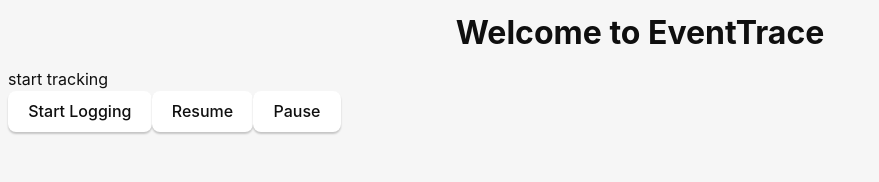
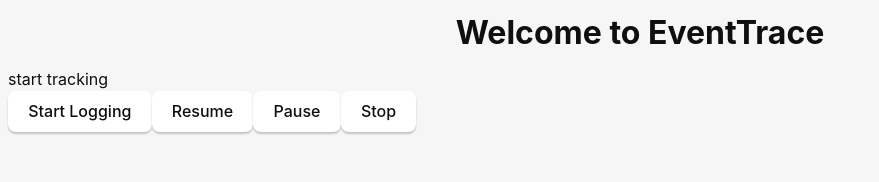
Before and after one commit to abhinav21s/EventTrace, a React (Vite) app in the folder tauri-app/: page / in a window 1280 px wide. Shown: the top 182 px of the page, without its empty margins (0-879 px from the left). Built offline with nearby package versions, Linux system fonts and the light colour scheme.

Commit message:
added stop and create a new session button

```diff
--- a/tauri-app/src/App.tsx
+++ b/tauri-app/src/App.tsx
@@ -6,6 +6,7 @@
 
 function App() {
 
+  const [session,setsession]=useState(false);
   async function start_logging() {
     // Learn more about Tauri commands at https://tauri.app/develop/calling-rust/
     const folder= await open({
@@ -25,6 +26,24 @@
   async function pause_event(){
     await invoke("pause_event");
   }
+  async function stop_event(){
+    setsession(true)
+    await invoke("pause_event");
+  }
+  async function new_session(){
+    setsession(false)
+    const folder=await open(
+      {
+        directory:true,
+        multiple:false
+      }
+    )
+
+    if(!folder){
+      return
+    }
+    await invoke("new_session",{folderPath:folder});
+  }
   return (
     <div className="main">
       <h1>Welcome to EventTrace</h1>
@@ -32,6 +51,7 @@
       <button onClick={start_logging}>Start Logging</button>
       <button onClick={resume_event}>Resume</button>
       <button onClick={pause_event}>Pause</button>
+     {session?<button onClick={new_session}>Create New Session</button>:<button onClick={stop_event}>Stop</button>}
     </div>
   );
 }
```
Also changed, not shown: 2 other files (tests, documents, lock files or other folders).
